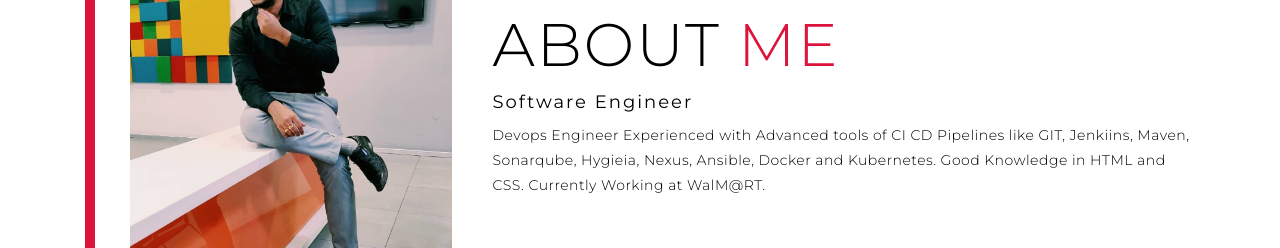
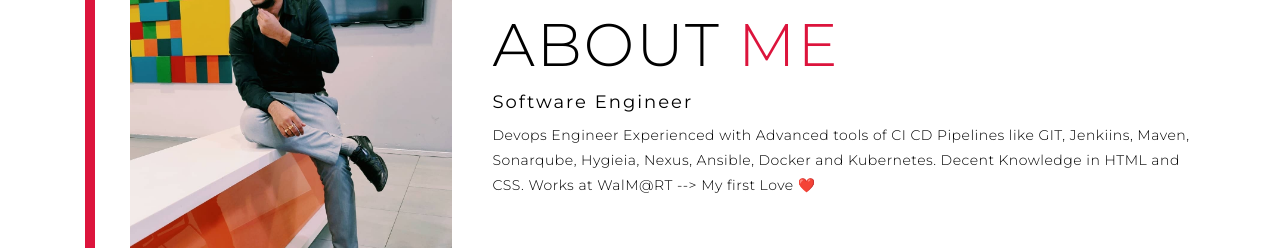
Before and after one commit to Prasadkarri97/PrasadKarri, a plain HTML site: page index.html in a window 1280 px wide. Shown: the part 1100-1348 px from the top of the page. Drawn offline with Linux system fonts and the light colour scheme.

Commit message:
New changes

```diff
--- a/index.html
+++ b/index.html
@@ -150,8 +150,8 @@
         <h1 class="section-title">About <span>me</span></h1>
         <h2>Software Engineer</h2>
         <p> Devops Engineer Experienced with Advanced tools of CI CD Pipelines like GIT, Jenkiins, Maven, Sonarqube, Hygieia, Nexus, Ansible,
-            Docker and Kubernetes. Good Knowledge in HTML and CSS.
-            Currently Working at WalM@RT. </p>
+            Docker and Kubernetes. Decent Knowledge in HTML and CSS.
+            Works at WalM@RT --> My first Love ❤️  </p>
       </div>
     </div>
   </section>
```
